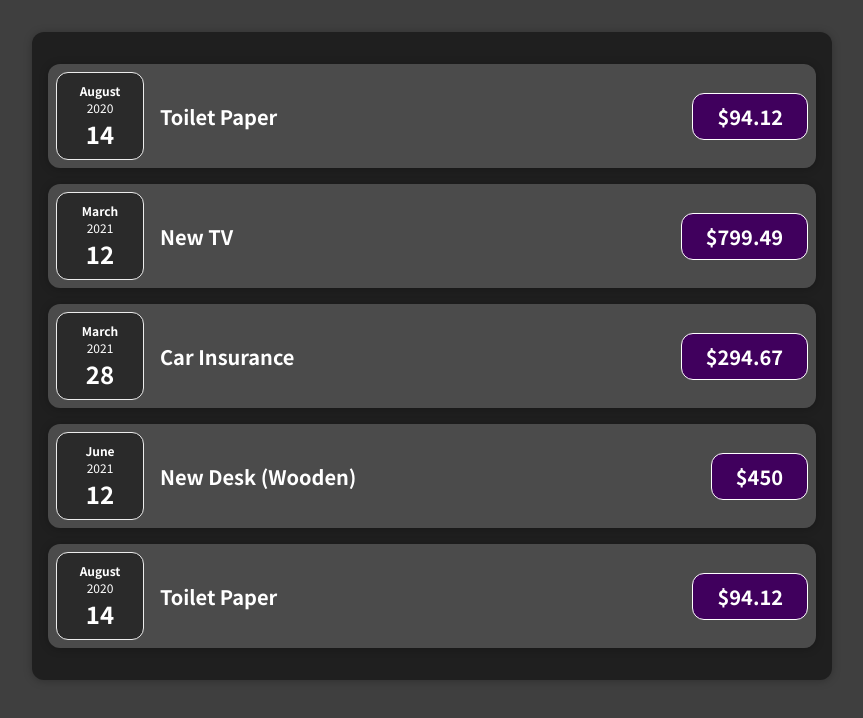
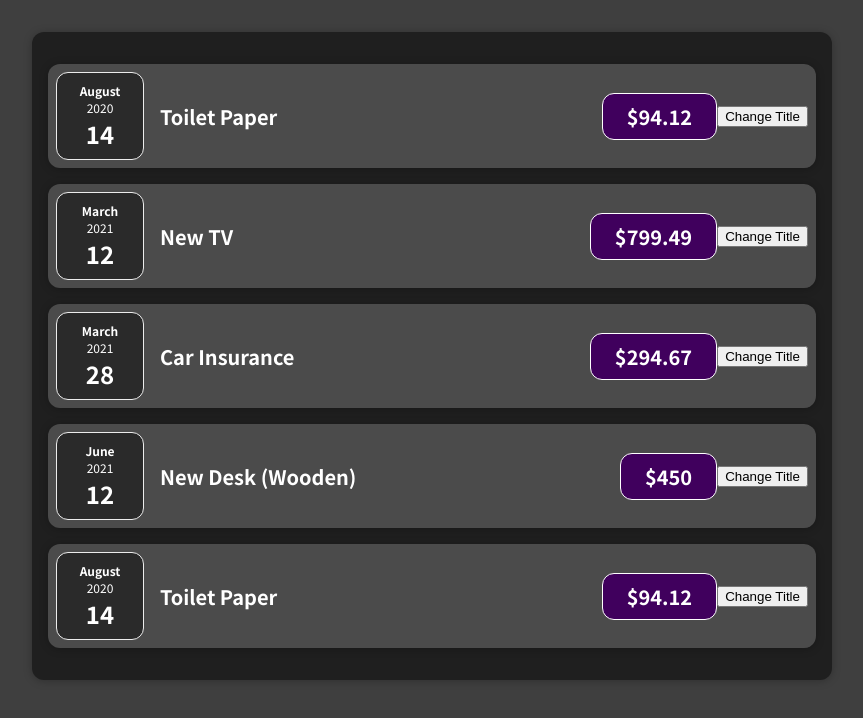
Before and after one commit to Rohitky34/Budget-App, a React (Create React App) app: page / in a window 1280 px wide. Shown: the top 718 px of the page, without its empty margins (208-1071 px from the left). Built offline with nearby package versions, Linux system fonts and the light colour scheme.

Commit message:
Added UseState

```diff
--- a/src/App.js
+++ b/src/App.js
@@ -1,5 +1,5 @@
 
-import Expenses from "./components/Expenses";
+import Expenses from "./components/expenses/Expenses";
 function App() {
     const expenses = [
       {
--- a/src/components/ExpenseItem.js
+++ b/src/components/expenses/ExpenseItem.js
@@ -1,19 +1,26 @@
+import React, {useState} from "react";
 import "./ExpenseItem.css";
-import "./ExpenseDate";
-import Card from './Crad';
+import Card from "../UI/Crad";
 import ExpenseDate from "./ExpenseDate";
 
 function ExpenseItem(props) {
   const month = props.date.toLocaleString("en-US", { month: "long" });
   const day = props.date.toLocaleString("en-US", { day: "2-digit" });
   const year = props.date.getFullYear();
+
+const [title, setTitle] = useState(props.title);
+
+  const clickHandler = () => {
+    setTitle("new tag");
+  };
   return (
     <Card className="expense-item ">
       <ExpenseDate date={props.date}></ExpenseDate>
       <div className="expense-item__description">
-        <h2>{props.title}</h2>
+        <h2>{title}</h2>
       </div>
       <div className="expense-item__price">${props.amount}</div>
+      <button onClick={clickHandler}>Change Title</button>
     </Card>
   );
 }
--- a/src/components/Expenses.js
+++ b/src/components/expenses/Expenses.js
@@ -1,5 +1,5 @@
-import ExpenseItem from "./ExpenseItem";
-import Card from './Crad';
+import ExpenseItem from "../expenses/ExpenseItem";
+import Card from "../UI/Crad";
 import "./Expenses.css";
 function Expenses(props) {
 
```
Also changed, not shown: src/components/UI/Card.css (renamed from src/components/Card.css), src/components/UI/Crad.js (renamed from src/components/Crad.js), src/components/expenses/ExpenseDate.css (renamed from src/components/ExpenseDate.css), src/components/expenses/ExpenseDate.js (renamed from src/components/ExpenseDate.js), src/components/expenses/ExpenseItem.css (renamed from src/components/ExpenseItem.css), src/components/expenses/Expenses.css (renamed from src/components/Expenses.css), 1 other file (tests, documents, lock files or other folders).
